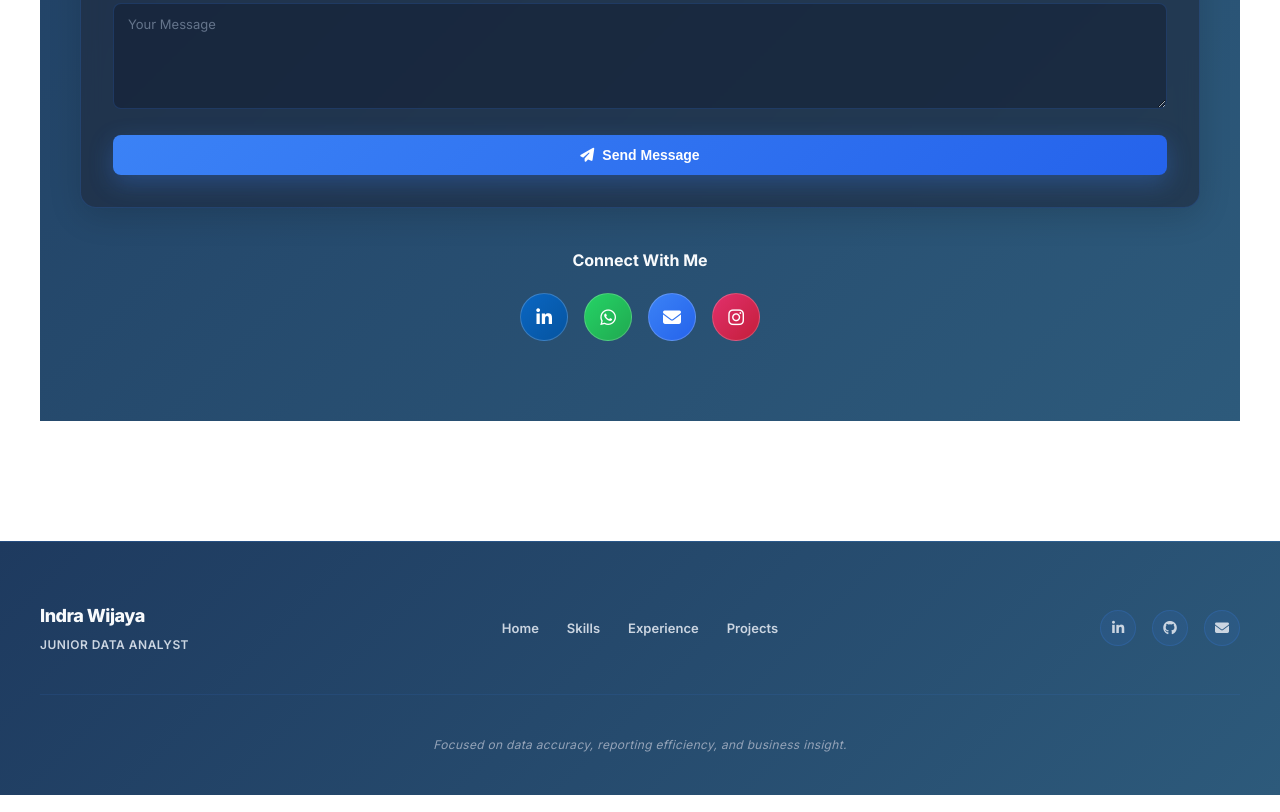
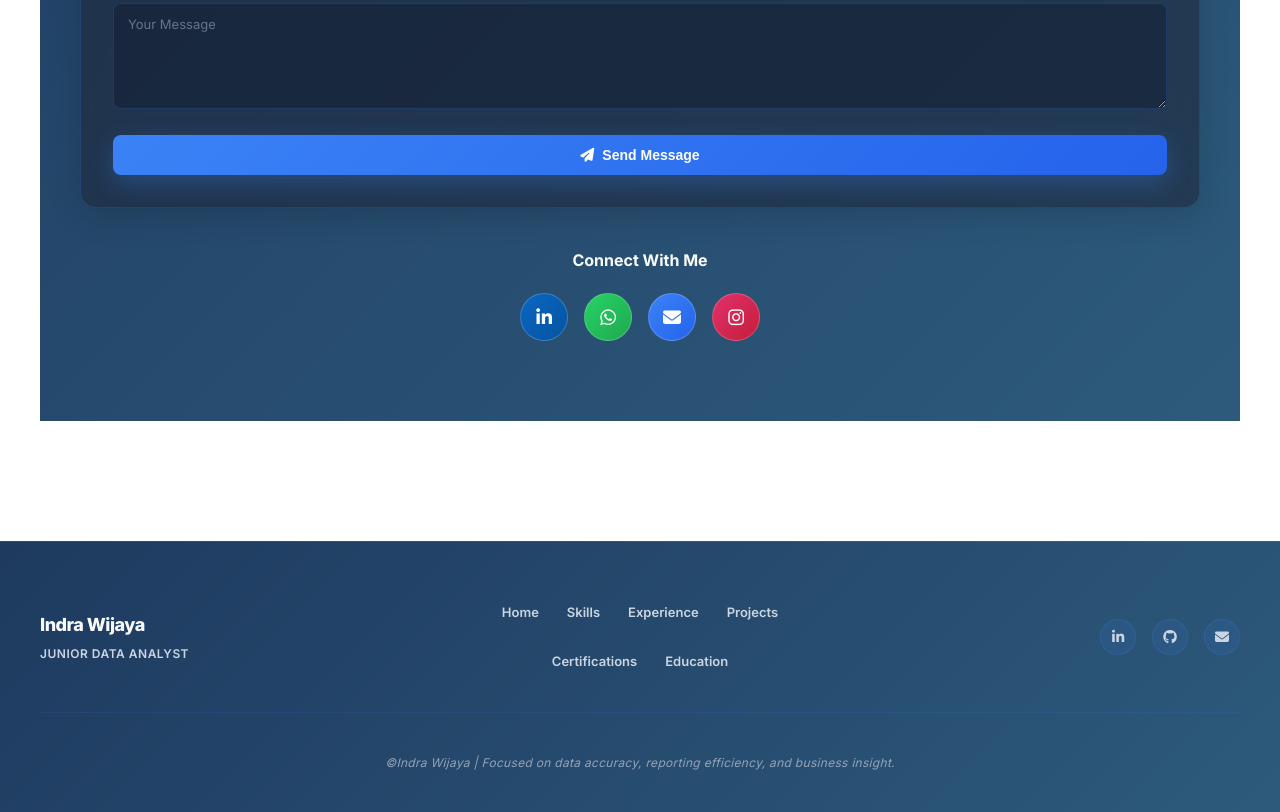
Before and after one commit to CV-IndraWijaya/CV-WEB-Indra-Wijaya, a plain HTML site: page index.html in a window 1280 px wide. Shown: the part 7248-8060 px from the top of the page. Drawn offline with Linux system fonts and the light colour scheme.

Commit message:
Add files via upload

```diff
--- a/index.html
+++ b/index.html
@@ -950,6 +950,8 @@
         <a href="#skills" class="footer-nav-link">Skills</a>
         <a href="#experience" class="footer-nav-link">Experience</a>
         <a href="#projects" class="footer-nav-link">Projects</a>
+        <a href="#certifications" class="footer-nav-link">Certifications</a>
+        <a href="#education" class="footer-nav-link">Education</a>
       </nav>
     </div>
 
@@ -971,7 +973,7 @@
 
   <!-- Footer Bottom: Tagline & Scroll Top -->
   <div class="footer-bottom">
-    <p class="footer-tagline">Focused on data accuracy, reporting efficiency, and business insight.</p>
+    <p class="footer-tagline">&copy;Indra Wijaya | Focused on data accuracy, reporting efficiency, and business insight.</p>
     <button class="scroll-top" id="scrollTop" title="Scroll to top" aria-label="Scroll to top">
       <i class="fas fa-arrow-up"></i>
     </button>
```
